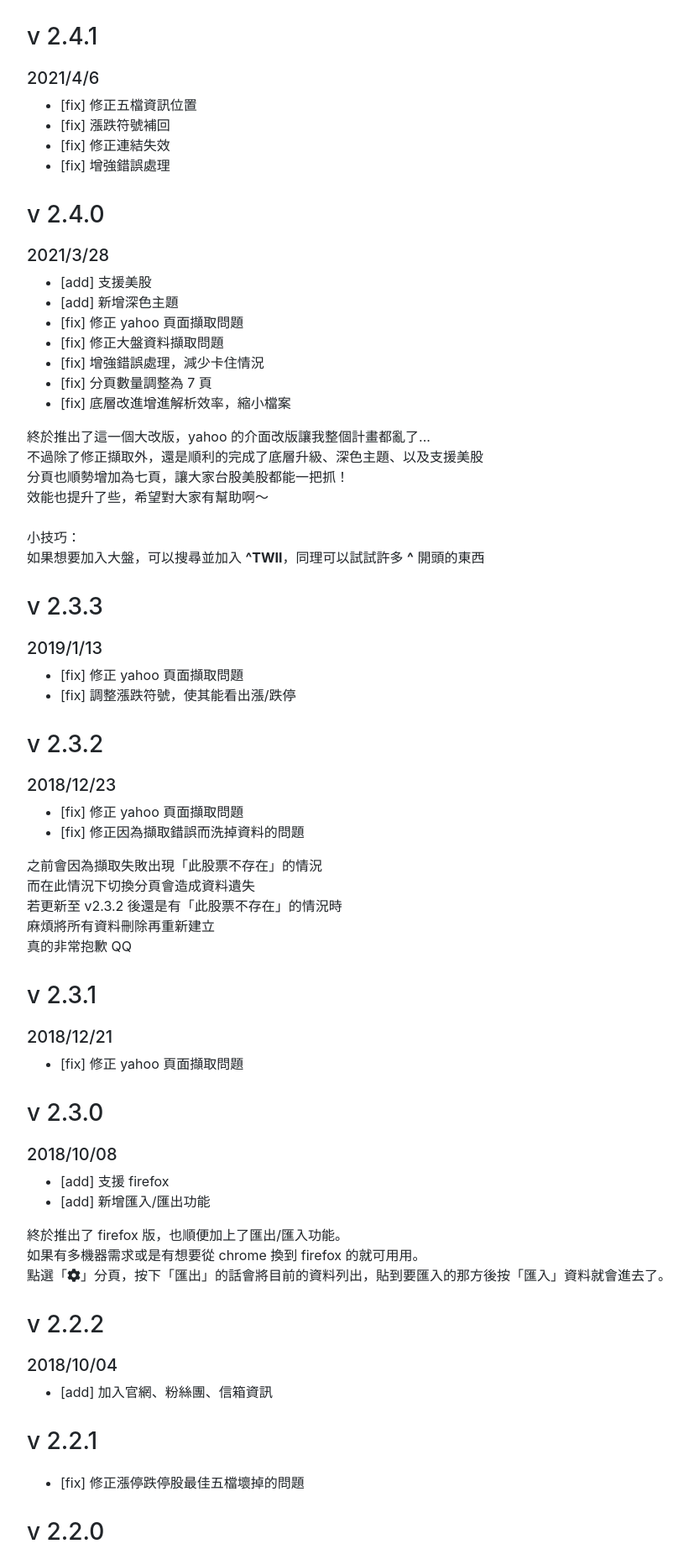
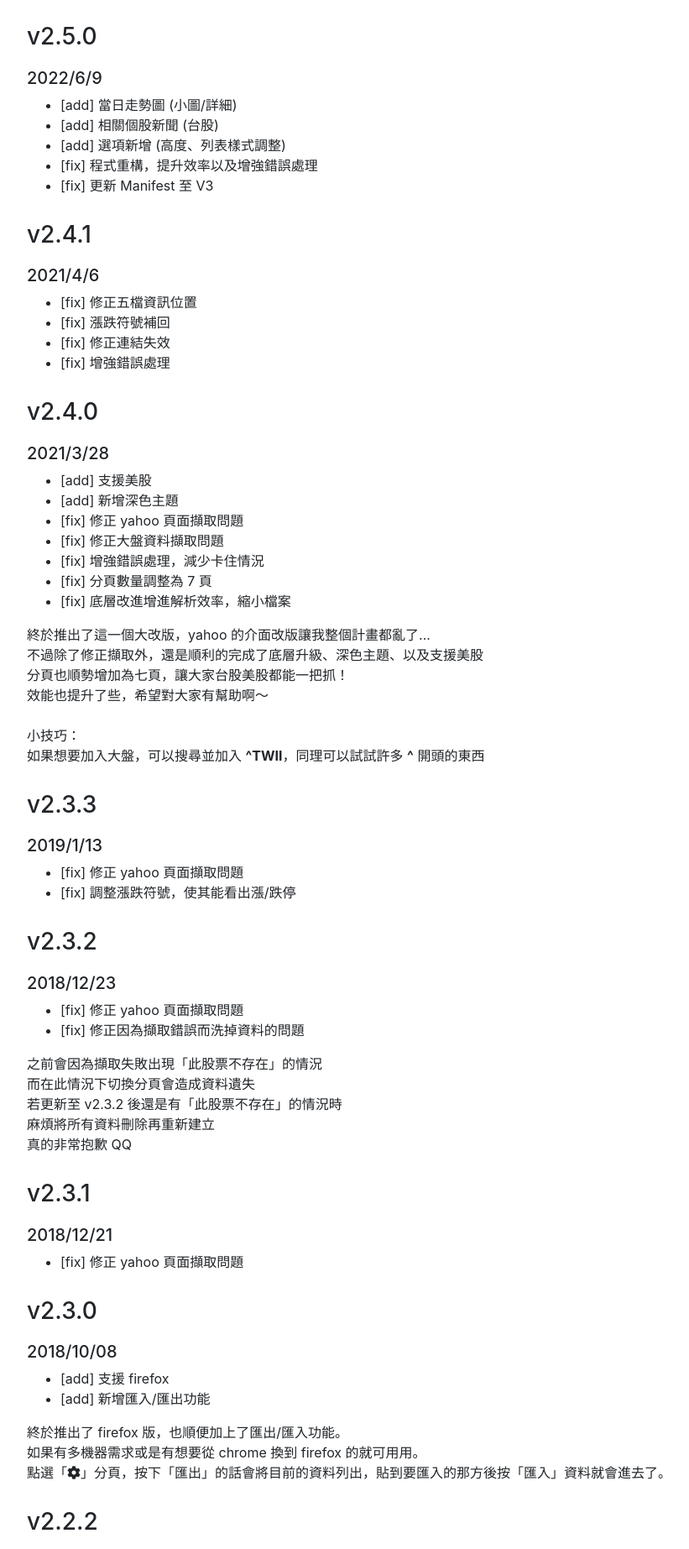
Before and after one commit to CelloCello/ystock-site, a plain HTML site: page version.html in a window 1280 px wide. Shown: the part 115-1960 px from the top of the page at 84% size, without its empty margins (53-874 px from the left). Drawn offline with Linux system fonts and the light colour scheme.

Commit message:
fix: upgrade version and donate info

```diff
--- a/css/style.css
+++ b/css/style.css
@@ -826,6 +826,10 @@ body.mobile-nav-active #mobile-nav-toggle {
   margin: 0 30px 20px 30px;
 }
 
+#donate .button {
+  margin-top: 30px;
+}
+
 #donate .code-list {
   margin: 0 auto;
   text-align: center;
--- a/version.html
+++ b/version.html
@@ -44,7 +44,17 @@
       <h1>版本歷史</h1>
 
       <section>
-        <h3>v 2.4.1</h3>
+        <h3>v2.5.0</h3>
+        <h5>2022/6/9</h5>
+        <ul>
+          <li>[add] 當日走勢圖 (小圖/詳細)</li>
+          <li>[add] 相關個股新聞 (台股)</li>
+          <li>[add] 選項新增 (高度、列表樣式調整)</li>
+          <li>[fix] 程式重構，提升效率以及增強錯誤處理</li>
+          <li>[fix] 更新 Manifest 至 V3</li>
+        </ul>
+
+        <h3>v2.4.1</h3>
         <h5>2021/4/6</h5>
         <ul>
           <li>[fix] 修正五檔資訊位置</li>
@@ -53,7 +63,7 @@
           <li>[fix] 增強錯誤處理</li>
         </ul>
 
-        <h3>v 2.4.0</h3>
+        <h3>v2.4.0</h3>
         <h5>2021/3/28</h5>
         <ul>
           <li>[add] 支援美股</li>
@@ -74,14 +84,14 @@
           如果想要加入大盤，可以搜尋並加入 <b>^TWII</b>，同理可以試試許多 <b>^</b> 開頭的東西<br>
         </div>
 
-        <h3>v 2.3.3</h3>
+        <h3>v2.3.3</h3>
         <h5>2019/1/13</h5>
         <ul>
           <li>[fix] 修正 yahoo 頁面擷取問題</li>
           <li>[fix] 調整漲跌符號，使其能看出漲/跌停</li>
         </ul>
 
-        <h3>v 2.3.2</h3>
+        <h3>v2.3.2</h3>
         <h5>2018/12/23</h5>
         <ul>
           <li>[fix] 修正 yahoo 頁面擷取問題</li>
@@ -95,13 +105,13 @@
           真的非常抱歉 QQ<br>
         </div>
 
-        <h3>v 2.3.1</h3>
+        <h3>v2.3.1</h3>
         <h5>2018/12/21</h5>
         <ul>
           <li>[fix] 修正 yahoo 頁面擷取問題</li>
         </ul>
 
-        <h3>v 2.3.0</h3>
+        <h3>v2.3.0</h3>
         <h5>2018/10/08</h5>
         <ul>
           <li>[add] 支援 firefox</li>
@@ -113,44 +123,44 @@
           點選「<i class="fas fa-cog"></i>」分頁，按下「匯出」的話會將目前的資料列出，貼到要匯入的那方後按「匯入」資料就會進去了。<br>
         </div>
 
-        <h3>v 2.2.2</h3>
+        <h3>v2.2.2</h3>
         <h5>2018/10/04</h5>
         <ul>
           <li>[add] 加入官網、粉絲團、信箱資訊</li>
         </ul>
 
-        <h3>v 2.2.1</h3>
+        <h3>v2.2.1</h3>
         <ul>
           <li>[fix] 修正漲停跌停股最佳五檔壞掉的問題</li>
         </ul>
 
-        <h3>v 2.2.0</h3>
+        <h3>v2.2.0</h3>
         <ul>
           <li>[add] 拖曳排序功能</li>
           <li>[fix] 介面調整、隱藏刪除按鈕</li>
           <li>[fix] 最佳五檔小數顯示至第二位</li>
         </ul>
 
-        <h3>v 2.1.0</h3>
+        <h3>v2.1.0</h3>
         <ul>
           <li>[fix] 大幅改善讀取效率</li>
           <li>[add] 股票資訊、最佳五檔</li>
         </ul>
 
-        <h3>v 2.0.1</h3>
+        <h3>v2.0.1</h3>
         <ul>
           <li>[fix] 提升搜尋效率</li>
           <li>[fix] bugs</li>
         </ul>
 
-        <h3>v 2.0.0</h3>
+        <h3>v2.0.0</h3>
         <ul>
           <li>[add] 分頁功能，5分頁供使用者自行分類</li>
           <li>[fix] 介面微調</li>
           <li>[fix] bugs</li>
         </ul>
 
-        <h3>v 1.1.0</h3>
+        <h3>v1.1.0</h3>
         <ul>
           <li>[add] 滑鼠滑過 icon 時會顯示上市、上櫃即時資訊</li>
           <li>[add] 漲跌百分比</li>
```
Also changed, not shown: index.html (+8 -5 lines), product-images/ystock250-detail.png (added), product-images/ystock250.png (added).
